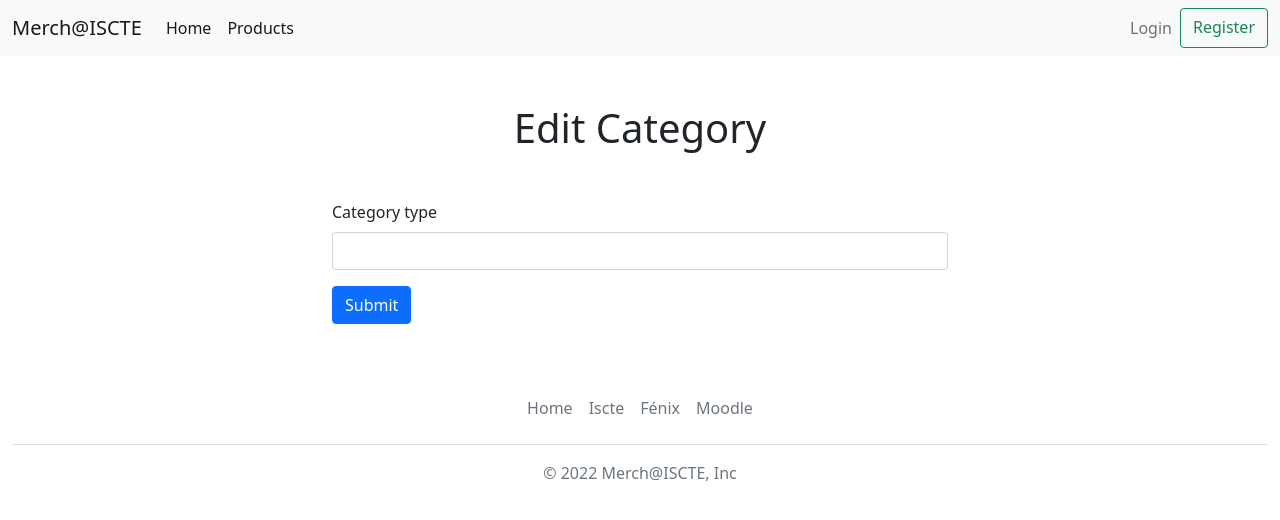
After one commit to mspro1-iscte/DIAM_Projeto, a Django app: page /editar_categoria/12 in a window 1280 px wide. The commit adds this page. Shown: the top 520 px of the page. Run offline with Django 4.2, Linux system fonts and the light colour scheme; data comes from the database, SQL or seed files in the repository; parts of the project's set-up code (start-up, migrations or seed data) failed here and were passed over.

Commit message:
Category Edit

```diff
--- /dev/null
+++ b/Projeto/Merch_ISCTE/loja/templates/loja/editar_categoria.html
@@ -0,0 +1,19 @@
+{% extends "loja/index.html" %}
+
+{% block title %}
+Edit Category
+{% endblock %}
+
+{% block blocobody %}
+<div class="container-md mx-auto my-5"><h1 class="text-center">Edit Category</h1></div>
+<div class="container-md m-5 w-50 mx-auto">
+    <form action="{% url 'loja:update_categoria' categoria.id %}" enctype="multipart/form-data" method="post">
+        {% csrf_token %}
+        <div class="mb-3">
+          <label for="categoria_nome" class="form-label">Category type</label>
+          <input type="text" class="form-control" id="categoria_nome" name="categoria_nome">
+        </div>
+        <button type="submit" class="btn btn-primary">Submit</button>
+      </form>
+</div>
+{% endblock %}
--- a/Projeto/Merch_ISCTE/loja/templates/loja/index.html
+++ b/Projeto/Merch_ISCTE/loja/templates/loja/index.html
@@ -153,6 +153,7 @@
                 </div>
                 {% if request.user.is_superuser %}
                 {% if categoria %}
+                <a href="{% url 'loja:editar_categoria' categoria.id %}">Edit Category</a>
                 <a href="{% url 'loja:apagar_categoria' categoria.id %}">Delete Category</a>
                 {% endif %}
                 {% endif %}
--- a/Projeto/Merch_ISCTE/loja/urls.py
+++ b/Projeto/Merch_ISCTE/loja/urls.py
@@ -68,6 +68,10 @@ urlpatterns = [
 
     # ex: loja/criar_categoria
     path('criar_categoria', views.criar_categoria, name='criar_categoria'),
+    # ex: loja/editar_categoria
+    path('editar_categoria/<int:categoria_id>', views.editar_categoria, name='editar_categoria'),
+    # ex: loja/update_categoria
+    path('update_categoria/<int:categoria_id>', views.update_categoria, name='update_categoria'),
     # ex: loja/criar_produto
     path('criar_produto/<int:categoria_id>', views.criar_produto, name='criar_produto'),
 
--- a/Projeto/Merch_ISCTE/loja/views.py
+++ b/Projeto/Merch_ISCTE/loja/views.py
@@ -250,6 +250,19 @@ def nova_categoria(request):
     return HttpResponseRedirect(reverse('loja:index'))
 
 
+def editar_categoria(request, categoria_id):
+    categoria = get_object_or_404(Categoria, pk=categoria_id)
+    context = {'categoria': categoria}
+    return render(request, 'loja/editar_categoria.html', context)
+
+
+def update_categoria(request, categoria_id):
+    categoria = get_object_or_404(Categoria, pk=categoria_id)
+    categoria.categoria_nome = request.POST['categoria_nome']
+    categoria.save()
+    return HttpResponseRedirect(reverse('loja:index'))
+
+
 def procurar_produto(request):
     produto_nome = request.POST['produto_procura']
     lista_categoria = Categoria.objects.all()
```
